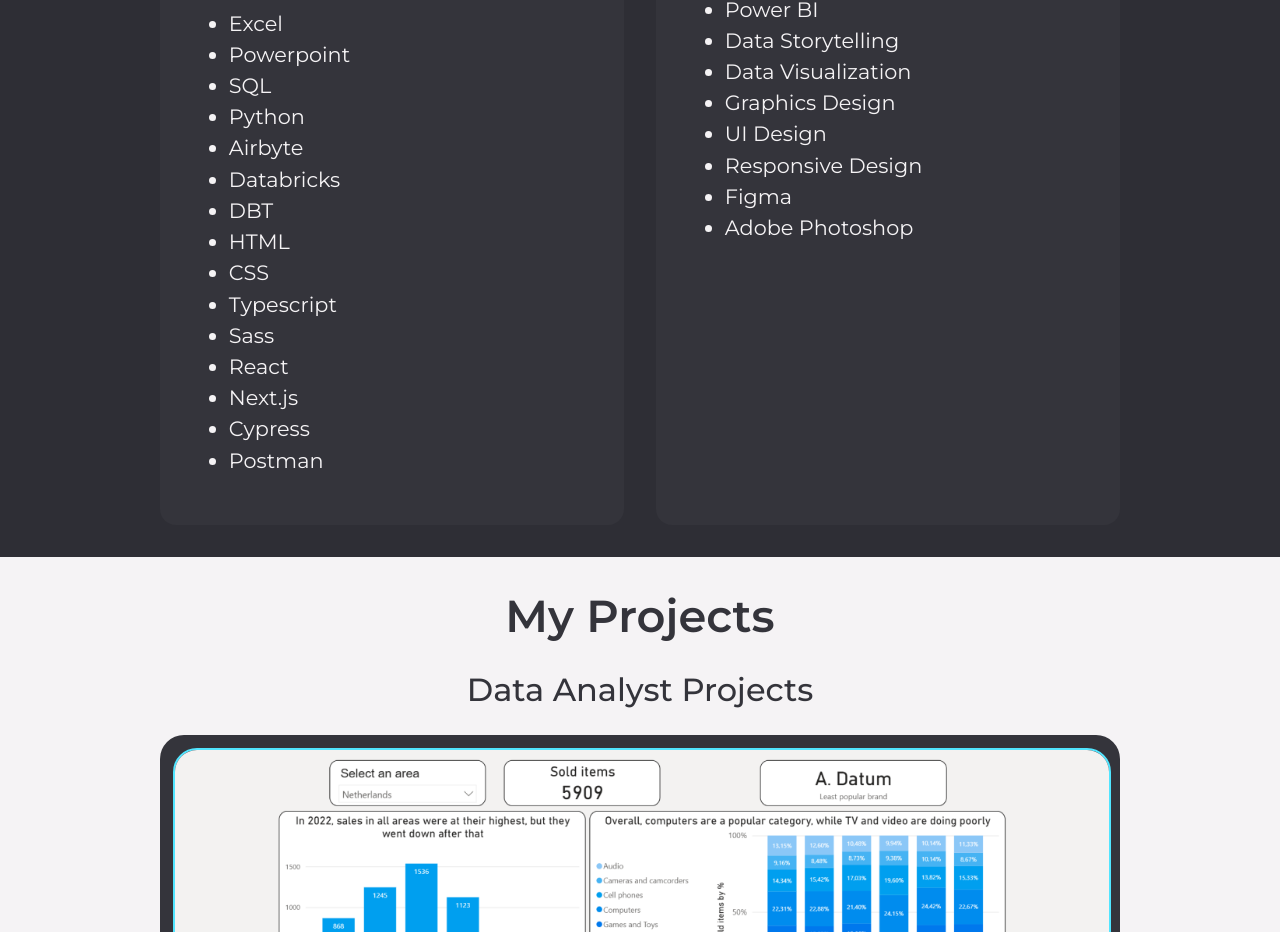
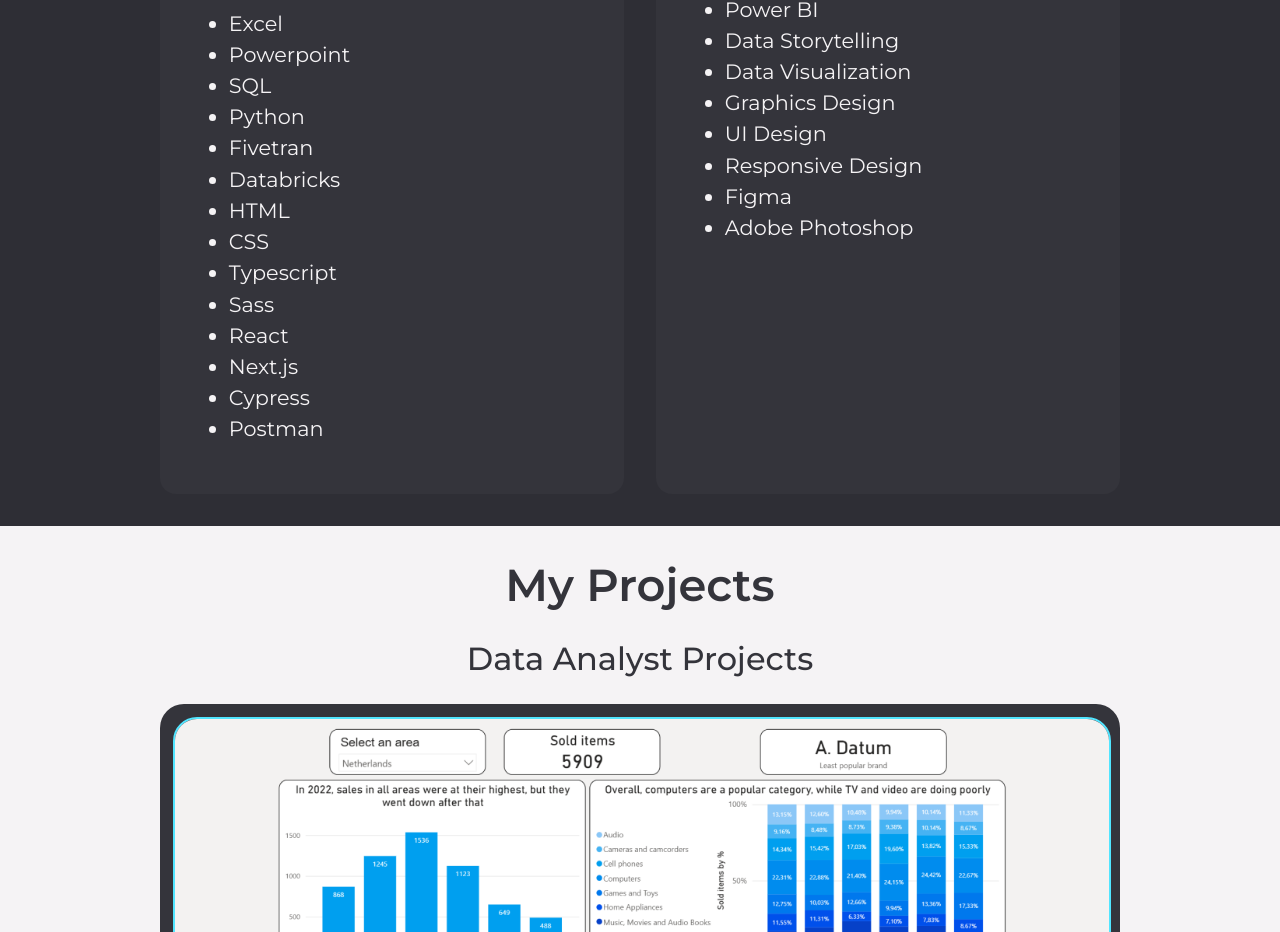
Before and after one commit to ojela028xamk/jere-lansipii-portfolio, a Next.js app: page / in a window 1280 px wide. Shown: the part 1330-2262 px from the top of the page. Built offline with nearby package versions, Linux system fonts and the light colour scheme; no server answers.

Commit message:
skills update

```diff
--- a/app/website/skills.tsx
+++ b/app/website/skills.tsx
@@ -9,9 +9,8 @@ const Skills = (): JSX.Element => {
     "Powerpoint",
     "SQL",
     "Python",
-    "Airbyte",
+    "Fivetran",
     "Databricks",
-    "DBT",
     "HTML",
     "CSS",
     "Typescript",
```
